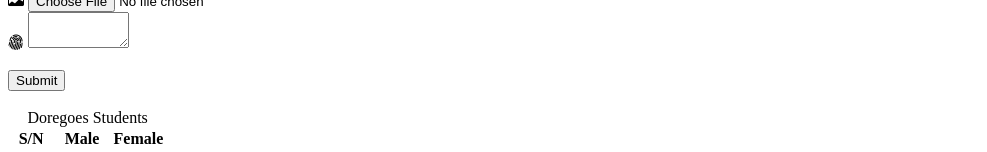
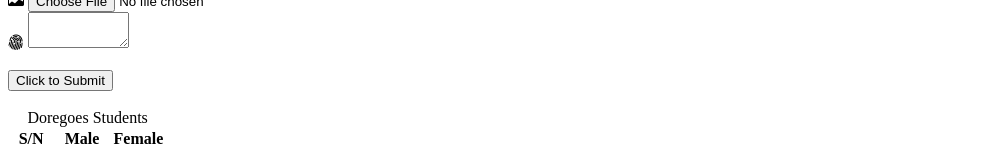
Before and after one commit to lanreonasanya02/chuks-webiste, a plain HTML site: page index.html in a window 1280 px wide. Shown: the part 988-1140 px from the top of the page, without its empty margins (0-987 px from the left). Drawn offline with nearby package versions, Linux system fonts and the light colour scheme.

Commit message:
modified the subnmit button and also created a styles.css file

```diff
--- a/index.html
+++ b/index.html
@@ -143,7 +143,7 @@
       <textarea name="" id="" cols="10" rows="2"></textarea>
       <br />
       <br />
-      <button type="submit">Submit</button>
+      <button type="submit">Click to Submit</button>
     </form>
     <br />
 
```
Also changed, not shown: styles.css (added).
